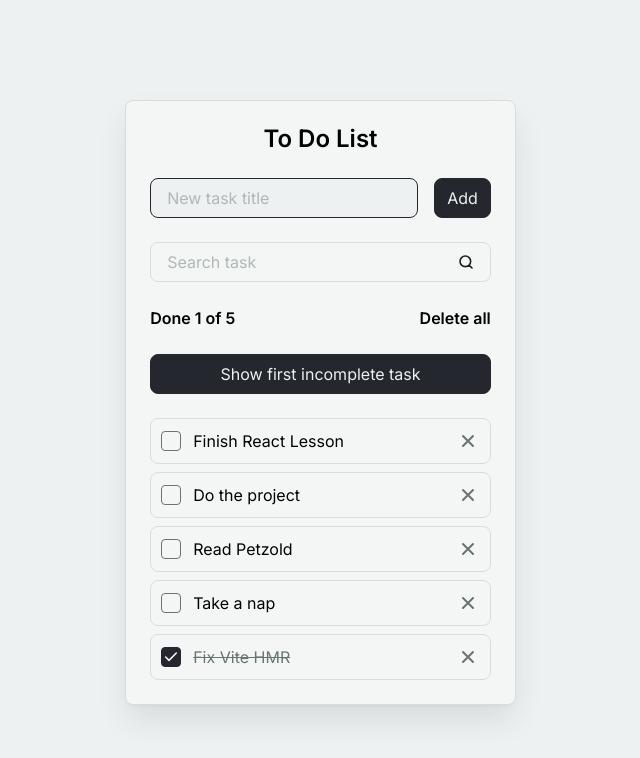
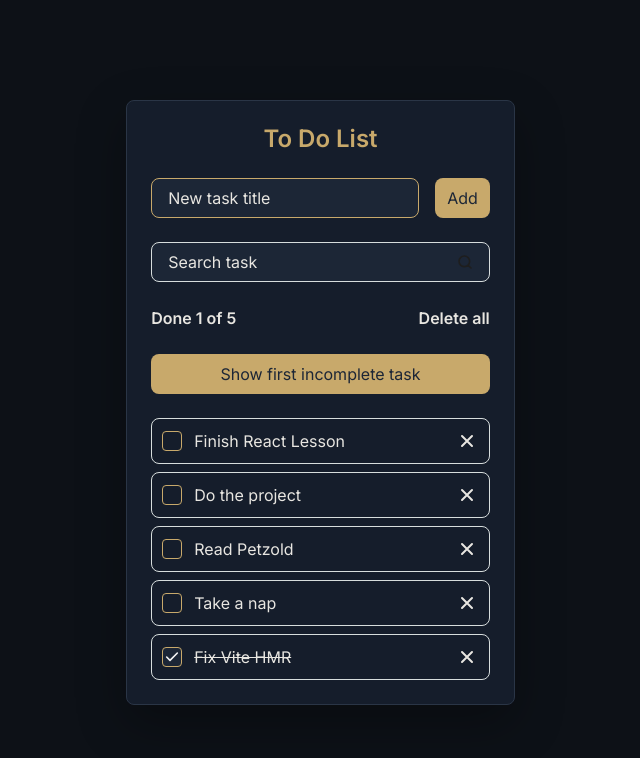
Before and after one commit to SunrayFrei/todo-list-react, a React (Vite) app: page / in a window 1280 px wide. Shown: the top 758 px of the page, without its empty margins (312-952 px from the left). Built offline with nearby package versions, Linux system fonts and the light colour scheme.

Commit message:
style: add dark blue and gold color theme

```diff
--- a/src/styles/components/button.css
+++ b/src/styles/components/button.css
@@ -4,17 +4,21 @@
   align-items: center;
   height: var(--input-height);
   padding: 12px;
-  color: var(--color-gray-1);
-  background-color: var(--color-dark-2);
-  border: 1px solid var(--color-dark-2);
+  color: var(--color-surface-light);
+  background-color: var(--color-gold);
+  border: none;
+  /* border: 1px solid var(--color-dark-2); */
   border-radius: var(--border-radius);
 
   &:hover {
-    color: var(--color-dark-2);
-    background-color: transparent;
+    color: var(--color-text);
+    background-color: var(--color-gold-light);
+    /* color: var(--color-dark-2); */
+    /* background-color: transparent; */
   }
 
   &:active {
-    scale: 1.05;
+    transform: translateY(1px);
+    /* scale: 1.05; */
   }
 }
--- a/src/styles/components/field.css
+++ b/src/styles/components/field.css
@@ -12,7 +12,7 @@
   position: absolute;
   top: 50%;
   left: 17px;
-  color: var(--color-gray-3);
+  color: var(--color-text);
   translate: 0 -50%;
 }
 
@@ -23,17 +23,18 @@
   width: 100%;
   height: var(--input-height);
   padding-inline: var(--fieldInputPaddingX);
-  background-color: transparent;
+  background-color: var(--color-surface-light);
+  color: var(--color-text);
   border: var(--border);
   border-radius: var(--border-radius);
 
   &:hover,
   &:focus {
-    border-color: var(--color-dark-2);
+    border-color: var(--color-gold);
   }
 
   &:focus {
-    background-color: var(--color-gray-1);
+    background-color: var(--color-surface-light);
     outline: none;
   }
 
--- a/src/styles/components/todo-item.css
+++ b/src/styles/components/todo-item.css
@@ -7,7 +7,7 @@
   border-radius: var(--border-radius);
 
   &:hover {
-    background-color: var(--color-gray-1);
+    background-color: var(--color-surface-light);
   }
 
   &.is-disappearing {
@@ -16,7 +16,7 @@
     transition-duration: calc(var(--transition-duration) * 2);
     pointer-events: none;
 
-    & ~ .todo-item {
+    &~.todo-item {
       translate: 0 calc((100% + var(--todoListRowGap)) * -1);
       transition-delay: var(--transition-duration);
       transition-duration: var(--transition-duration);
@@ -32,15 +32,15 @@
   width: 20px;
   height: 20px;
   margin: 0;
-  border: 1px solid var(--color-gray-4);
+  border: 1px solid var(--color-gold);
   border-radius: 4px;
 
   &:checked {
-    background-color: var(--color-dark-2);
-    border-color: var(--color-dark-2);
+    background-color: var(--color-surface-light);
+    border-color: var(--color-gold);
 
-    & + .todo-item__label {
-      color: var(--color-gray-4);
+    &+.todo-item__label {
+      color: var(--color-text-light);
       text-decoration: line-through;
     }
   }
@@ -77,14 +77,14 @@
   height: 44px;
   margin-left: auto;
   padding: 0;
-  color: var(--color-gray-4);
+  color: var(--color-text);
   background-color: transparent;
   border: none;
   border-radius: inherit;
 
   &:hover {
-    color: var(--color-white);
-    background-color: var(--color-dark-1);
+    color: var(--color-text);
+    background-color: var(--color-surface-light);
   }
 
   &:active {
--- a/src/styles/components/todo.css
+++ b/src/styles/components/todo.css
@@ -6,9 +6,10 @@
   max-width: 404px;
   min-height: 429px;
   padding: 24px;
-  background-color: var(--color-white);
-  border: var(--border);
+  background-color: var(--color-surface);
+  border: 1px solid var(--color-border);
   border-radius: var(--border-radius);
+  color: var(--color-text);
   box-shadow: var(--box-shadow);
 }
 
@@ -17,6 +18,7 @@
   font-size: 24px;
   font-weight: 600;
   line-height: 1.2;
+  color: var(--color-gold);
 }
 
 .todo__form {
@@ -39,10 +41,11 @@
 .todo__delete-all-button {
   padding: 0;
   background-color: transparent;
+  color: var(--color-text);
   border: none;
 
   &:hover {
-    color: var(--color-gray-4);
+    color: var(--color-gold-light);
   }
 
 }
--- a/src/styles/globals.css
+++ b/src/styles/globals.css
@@ -5,7 +5,8 @@ body {
   min-height: 100vh;
   padding: 100px 30px;
   font-family: 'Inter', sans-serif;
-  background-color: var(--color-gray-1);
+  background-color: var(--color-bg);
+  color: var(--color-text);
 }
 
 input,
--- a/src/styles/variables.css
+++ b/src/styles/variables.css
@@ -1,4 +1,17 @@
 :root {
+  /* Theme */
+  --color-bg: #0d1117;
+  --color-surface: #151d2b;
+  --color-surface-light: #1c2636;
+
+  --color-gold: #c8a96b;
+  --color-gold-light: #dfc48c;
+
+  --color-text: #e8e6e1;
+  --color-text-muted: #9299a6;
+
+  --color-border: #2a3546;
+
   /* Base */
   --color-white: #f4f6f5;
   --color-black: #25272b;
@@ -28,8 +41,9 @@
   --border-radius: 8px;
 
   --box-shadow:
-    0 4px 4px -4px rgba(30, 38, 40, 0.06),
-    0 16px 32px -4px rgba(30, 38, 40, 0.12);
+    0 18px 50px rgba(0, 0, 0, 0.3);
+  /* 0 4px 4px -4px rgba(30, 38, 40, 0.06),
+    0 16px 32px -4px rgba(30, 38, 40, 0.12); */
 
   --input-height: 40px;
 
```
